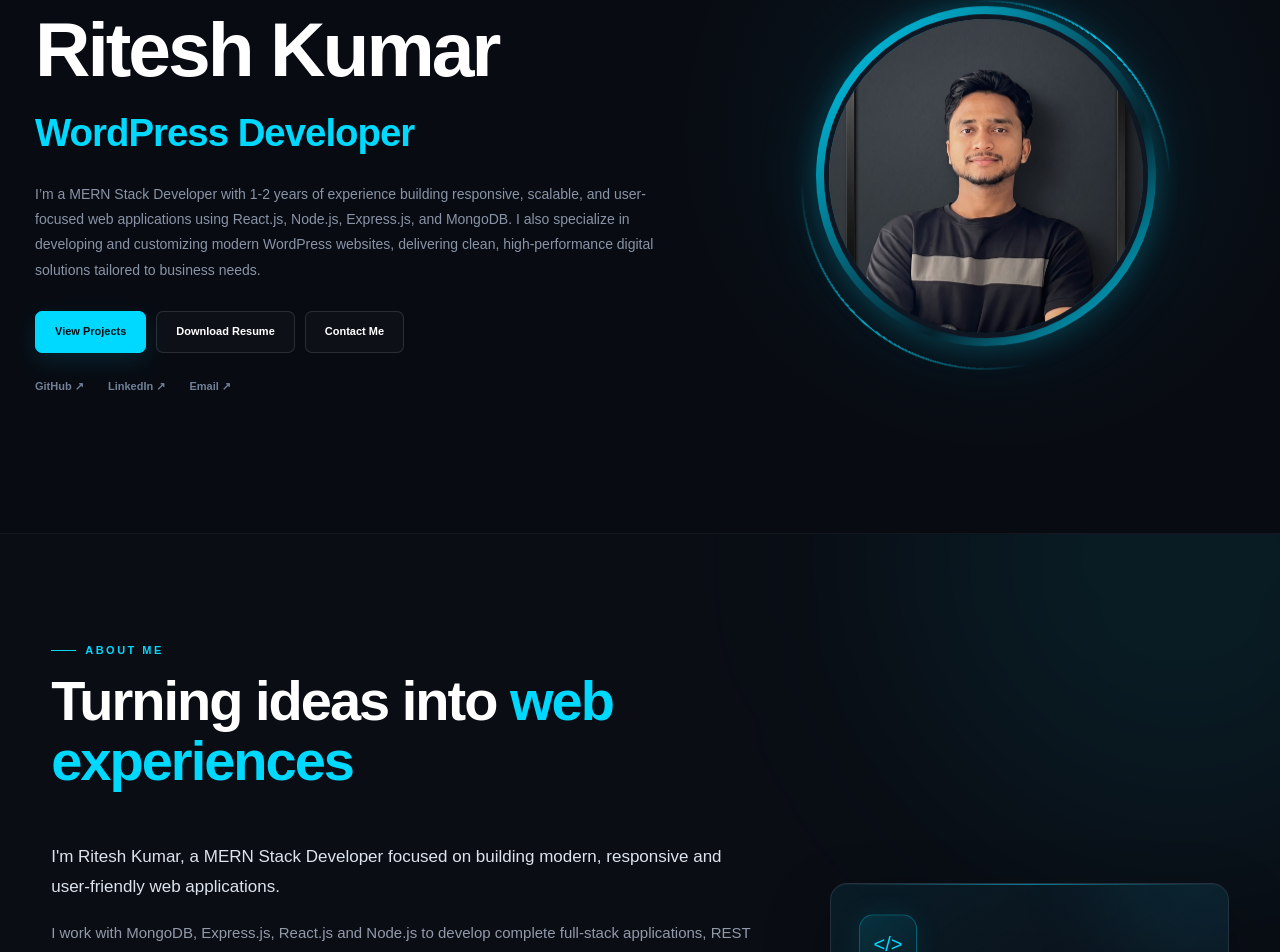
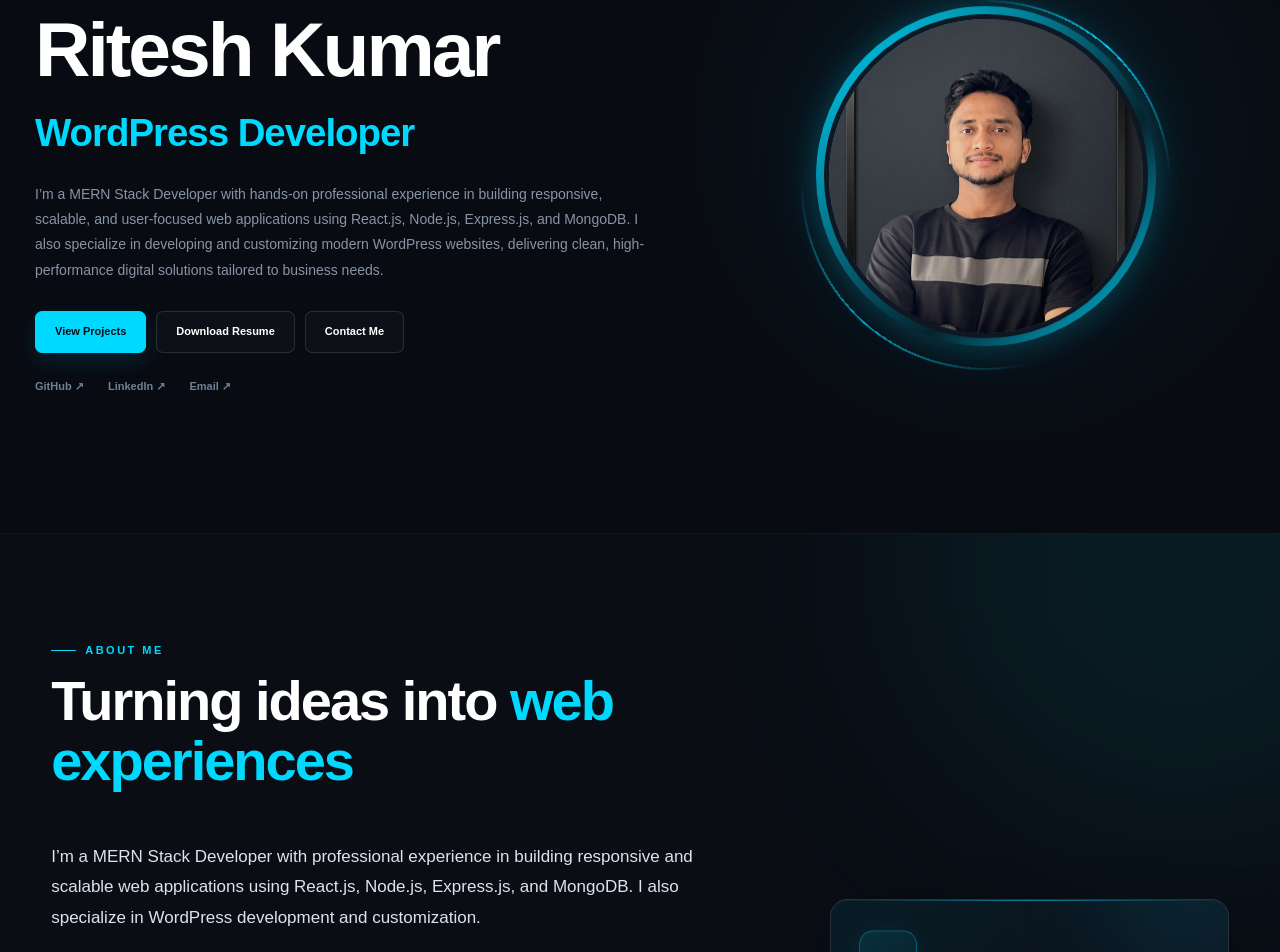
Before and after one commit to itsritesh02/Portfolio, a React (Vite) app in the folder client/: page / in a window 1280 px wide. Shown: the part 194-1146 px from the top of the page. Built offline with nearby package versions, Linux system fonts and the light colour scheme.

Commit message:
experince

```diff
--- a/client/src/sections/About.jsx
+++ b/client/src/sections/About.jsx
@@ -20,8 +20,7 @@ const About = () => {
           <div className="about-content">
 
             <p>
-              I'm Ritesh Kumar, a MERN Stack Developer focused on building
-              modern, responsive and user-friendly web applications.
+              I’m a MERN Stack Developer with professional experience in building responsive and scalable web applications using React.js, Node.js, Express.js, and MongoDB. I also specialize in WordPress development and customization.
             </p>
 
             <p>
--- a/client/src/sections/Hero.jsx
+++ b/client/src/sections/Hero.jsx
@@ -56,12 +56,8 @@ const Hero = () => {
           ================================= */}
 
           <p className="rk-hero-description">
-            I’m a MERN Stack Developer with 1-2 years of experience
-            building responsive, scalable, and user-focused web
-            applications using React.js, Node.js, Express.js, and MongoDB.
-            I also specialize in developing and customizing modern
-            WordPress websites, delivering clean, high-performance digital
-            solutions tailored to business needs.
+            I’m a MERN Stack Developer with hands-on professional experience in building responsive, scalable, and user-focused web applications using React.js, Node.js, Express.js, and MongoDB. I also specialize in developing and customizing modern WordPress websites, delivering clean, high-performance digital solutions tailored to business needs.
+
           </p>
 
           {/* =================================
```
